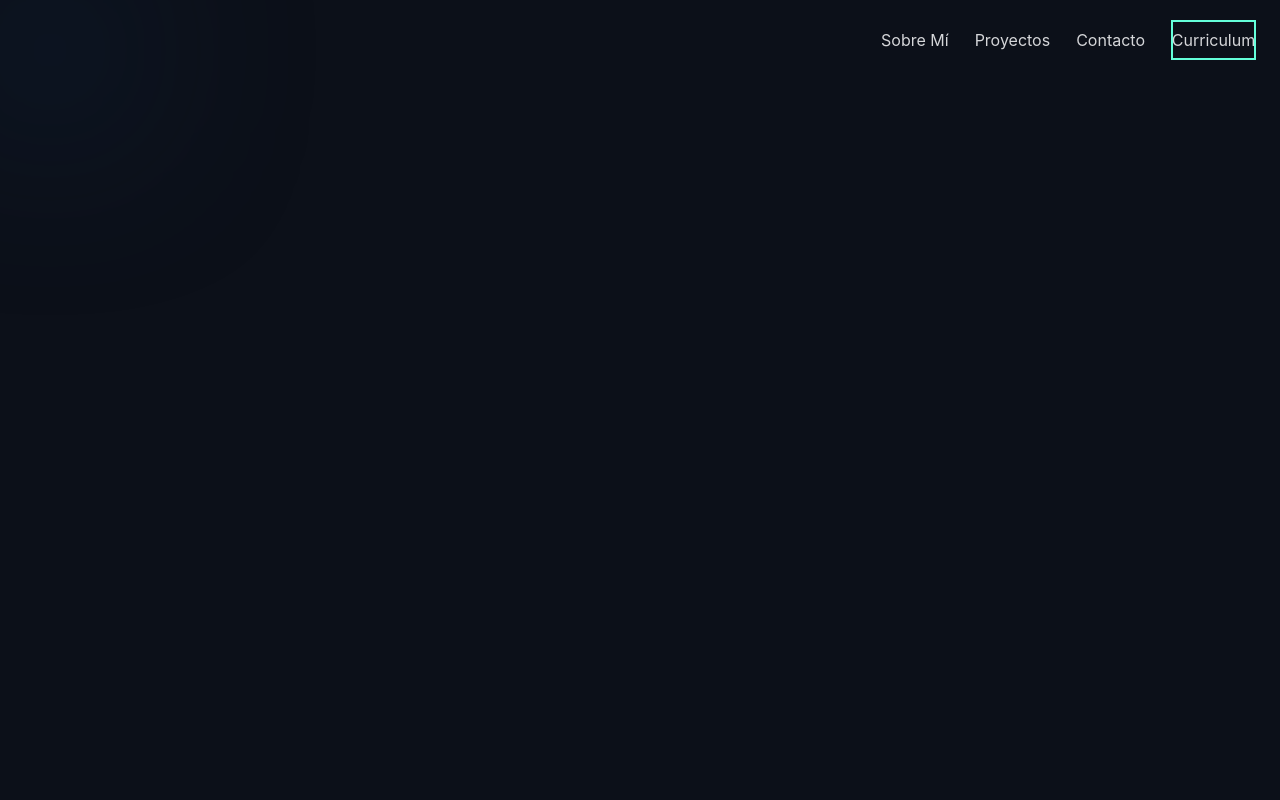
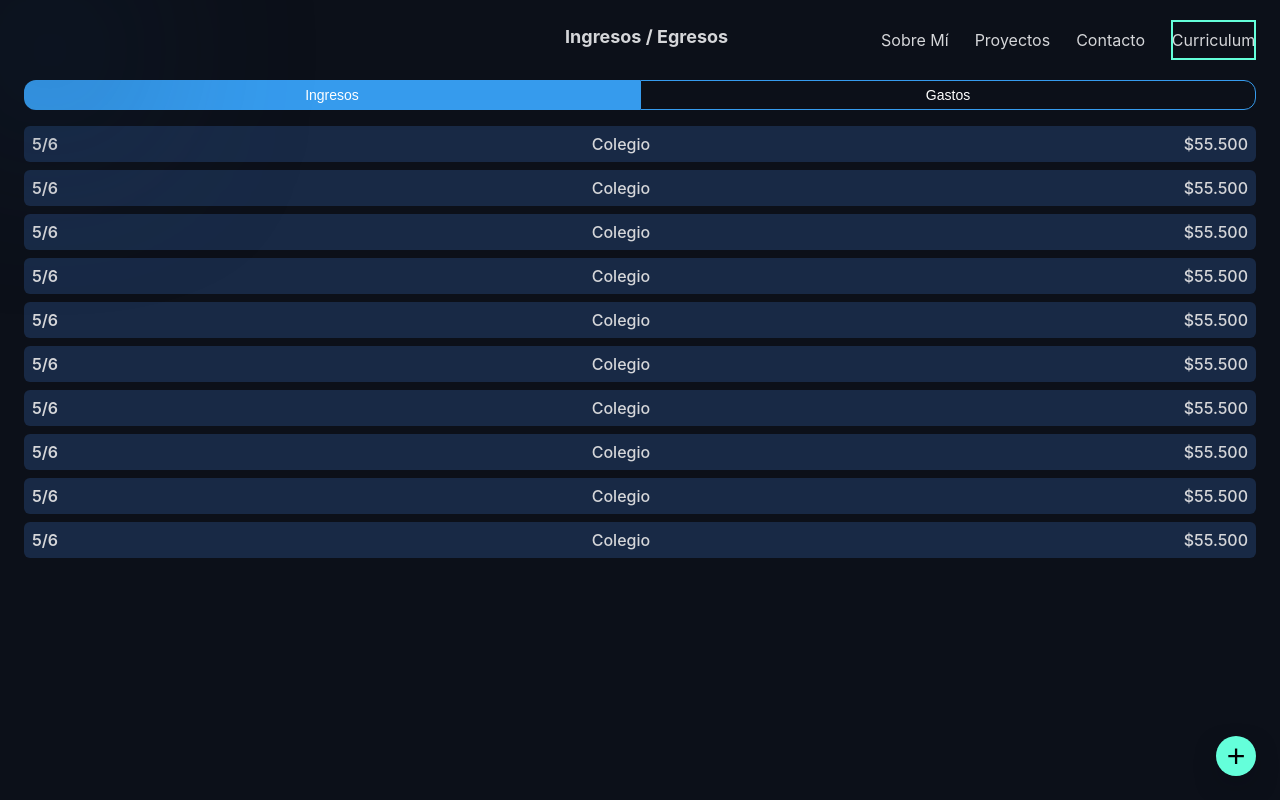
Before and after one commit to JoanMutti/finance-control, a React (Create React App) app: page / in a window 1280 px wide. Built offline with nearby package versions, Linux system fonts and the light colour scheme.

Commit message:
In out view

```diff
--- a/src/components/Header.jsx
+++ b/src/components/Header.jsx
@@ -5,6 +5,7 @@ import "../styles/Header.css";
 const Header = () => {
   return (
     <header className="Header">
+      <h2>Ingresos / Egresos</h2>
       <Navbar />
     </header>
   );
--- /dev/null
+++ b/src/components/InOutMoneyView.jsx
@@ -0,0 +1,49 @@
+import React, { useState } from "react";
+import { motion } from "framer-motion";
+import "../styles/InOutMoneyView.css";
+
+const dataList = ["1", "1", "1", "1", "1", "1", "1", "1", "1", "1"];
+
+const variants = {
+  in: { left: "0px", right: "auto", borderRadius: "12px 0px 0px 12px" },
+  out: { right: "0px", left: "auto", borderRadius: "0px 12px 12px 0px" },
+};
+
+const ChangeView = ({ view, handleChangeView }) => (
+  <div className="ChangeView">
+    <motion.div className="ChangeView_background" animate={view} variants={variants}></motion.div>
+    <button style={view === "out" ? { border: "1px solid var(--primary-button-color)", borderRadius: "12px 0px 0px 12px" } : null} className="btn-active" onClick={() => handleChangeView("in")}>
+      Ingresos
+    </button>
+    <button style={view === "in" ? { border: "1px solid var(--primary-button-color)", borderRadius: "0px 12px 12px 0px" } : null} className="btn-inactive" onClick={() => handleChangeView("out")}>
+      Gastos
+    </button>
+  </div>
+);
+
+const InOutView = ({ data }) => (
+  <div className="InOutView">
+    {data.map((item, index) => (
+      <div className="InOutView_item" key={index}>
+        <p className="InOutView_date">5/6</p>
+        <p className="InOutView_for">Colegio</p>
+        <p>$55.500</p>
+      </div>
+    ))}
+  </div>
+);
+
+export const InOutMoneyView = () => {
+  const [view, setView] = useState("in");
+
+  const handleChangeView = (newView) => {
+    setView(newView);
+  };
+
+  return (
+    <div className="InOutMoneyView">
+      <ChangeView view={view} handleChangeView={handleChangeView} />
+      <InOutView data={dataList} />
+    </div>
+  );
+};
--- a/src/components/MobileNavbar.jsx
+++ b/src/components/MobileNavbar.jsx
@@ -25,7 +25,7 @@ const MobileNavbar = ({ navItems }) => {
   return (
     <nav className="Header_nav">
       <motion.i onClick={toggleMenu} animate={menuOpen ? "open" : "closed"}>
-        <svg width="30" height="30" viewBox="0 0 20 18">
+        <svg width="30" height="25" viewBox="0 0 20 18">
           <Path
             variants={{
               closed: { d: "M 2 2.5 L 20 2.5" },
--- a/src/containers/Layout.jsx
+++ b/src/containers/Layout.jsx
@@ -1,11 +1,13 @@
 import React from "react";
 import Header from "../components/Header";
+import "../styles/Layout.css";
 
 const Layout = ({ children }) => {
   return (
     <main>
       <Header />
       <section>{children}</section>
+      <button className="btn_add">+</button>
     </main>
   );
 };
--- a/src/pages/Dashboard.jsx
+++ b/src/pages/Dashboard.jsx
@@ -1,7 +1,12 @@
 import React from "react";
+import { InOutMoneyView } from "../components/InOutMoneyView";
 
 const Dashboard = () => {
-  return <div></div>;
+  return (
+    <div>
+      <InOutMoneyView />
+    </div>
+  );
 };
 
 export default Dashboard;
--- a/src/styles/Header.css
+++ b/src/styles/Header.css
@@ -5,6 +5,12 @@
     align-items: center;
     justify-content: space-between;
     padding: 4px 24px;
+}
+
+.Header h2 {
+    font-size: 18px;
+    margin-left: calc(50% - 75px);
+    margin-bottom: 8px;
 }
 
 .Header_logo img {
--- /dev/null
+++ b/src/styles/InOutMoneyView.css
@@ -0,0 +1,62 @@
+.InOutMoneyView {
+    width: 100%;
+    padding: 0px 24px;
+}
+
+.ChangeView {
+    display: grid;
+    grid-template-columns: 1fr 1fr;
+    border-radius: 12px;
+    position: relative;
+    height: 30px;
+}
+
+.ChangeView_background {
+    position: absolute;
+    width: 50%;
+    height: 100%;
+    background-color: var(--primary-button-color);
+    z-index: -1;
+}
+
+.ChangeView button {
+    padding: 4px;
+    color: white;
+    border: none;
+    background-color: transparent;
+    font-size: 14px;
+    font-weight: 500;
+}
+
+.InOutView {
+    /* background-color: var(--card-color); */
+    margin-top: 16px;
+    /* padding: 16px 12px; */
+    border-radius: 8px;
+}
+
+.InOutView_item {
+    display: flex;
+    justify-content: space-between;
+    margin-bottom: 8px;
+    background-color: var(--card-color);
+    padding: 8px;
+    border-radius: 6px;
+    font-weight: 500;
+}
+
+.InOutView_date {
+    font-weight: 600;
+}
+
+
+/*
+.btn-active {
+    background-color: var(--primary-button-color);
+    border: none;
+}
+
+.btn-inactive {
+    border: 1px solid var(--primary-button-color);
+    background-color: transparent;
+} */
--- /dev/null
+++ b/src/styles/Layout.css
@@ -0,0 +1,12 @@
+.btn_add {
+    position: fixed;
+    bottom: 24px;
+    right: 24px;
+    width: 40px;
+    height: 40px;
+    border-radius: 50%;
+    border: none;
+    background-color: var(--green);
+    font-size: 32px;
+    box-shadow: var(--shadow-header);
+}
--- a/src/styles/vars.css
+++ b/src/styles/vars.css
@@ -1,6 +1,8 @@
 :root {
     --primary-color: #0C1019;
     --secondary-color: #0D223F;
+    --card-color: #182945;
+    --primary-button-color: #369BED;
     --primary-text: #D5D6D9;
     --backgroundColor: #0A192F;
     --textColor-primary: #CCD6F6;
```
